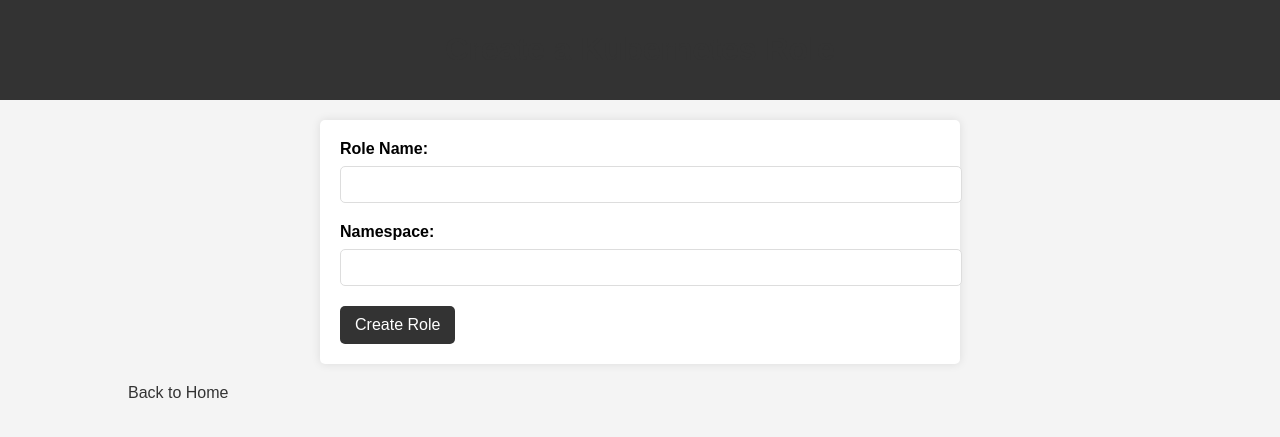
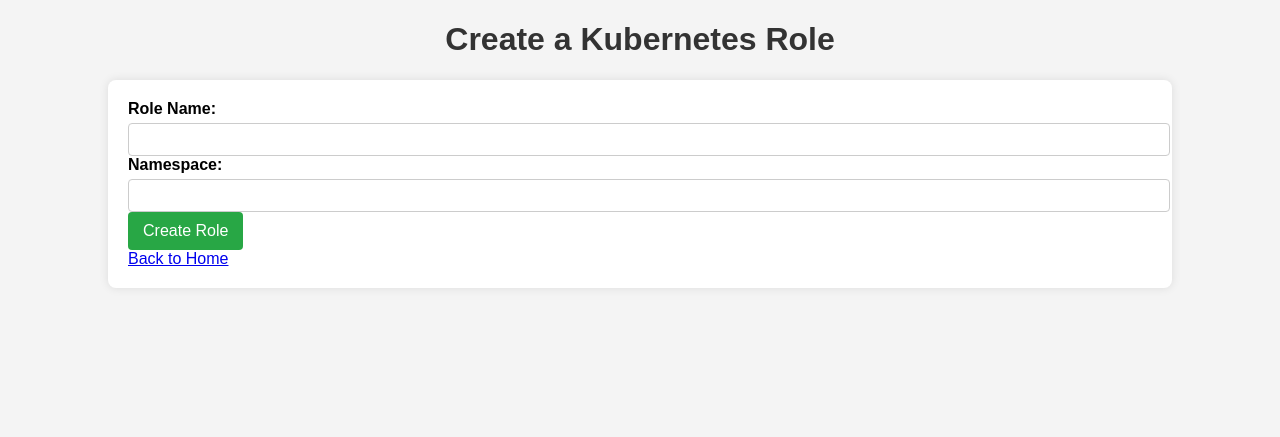
Before and after one commit to RohanRusta21/k8s-RBAC, a Flask app: template templates/create_role.html in a window 1280 px wide. Shown: the top 437 px of the page. Run offline with Flask 3, Linux system fonts and the light colour scheme; the template is opened without the code that fills it, so the values that code supplies are empty.

Commit message:
Update styles.css

```diff
--- a/static/styles.css
+++ b/static/styles.css
@@ -1,86 +1,72 @@
-/* static/styles.css */
 body {
     font-family: Arial, sans-serif;
+    background-color: #f4f4f4;
     margin: 0;
     padding: 0;
-    background-color: #f4f4f4;
 }
 
 .container {
     width: 80%;
-    margin: auto;
-    overflow: hidden;
-}
-
-header {
-    background: #333;
-    color: #fff;
-    padding: 10px 0;
-    text-align: center;
+    margin: 20px auto;
+    background: #fff;
+    padding: 20px;
+    border-radius: 8px;
+    box-shadow: 0 0 10px rgba(0, 0, 0, 0.1);
 }
 
 h1 {
+    text-align: center;
     color: #333;
 }
 
-form {
-    background: #fff;
-    padding: 20px;
-    border-radius: 5px;
-    box-shadow: 0 0 10px rgba(0, 0, 0, 0.1);
-    max-width: 600px;
-    margin: 20px auto;
+.form-group {
+    margin-bottom: 15px;
 }
 
 label {
     display: block;
-    margin-bottom: 8px;
+    margin-bottom: 5px;
     font-weight: bold;
 }
 
-input[type="text"] {
+input[type="text"], select {
     width: 100%;
-    padding: 10px;
-    margin-bottom: 20px;
-    border: 1px solid #ddd;
-    border-radius: 5px;
+    padding: 8px;
+    border: 1px solid #ccc;
+    border-radius: 4px;
 }
 
 button {
-    background: #333;
+    background-color: #28a745;
     color: #fff;
     border: none;
     padding: 10px 15px;
-    border-radius: 5px;
+    border-radius: 4px;
     cursor: pointer;
     font-size: 16px;
 }
 
 button:hover {
-    background: #555;
+    background-color: #218838;
 }
 
-a {
-    color: #333;
-    text-decoration: none;
+.flash-messages {
+    list-style: none;
+    padding: 0;
 }
 
-a:hover {
-    text-decoration: underline;
+.flash-messages li {
+    padding: 10px;
+    margin: 10px 0;
+    border-radius: 4px;
 }
 
-.flash {
-    padding: 10px;
-    border-radius: 5px;
-    margin-bottom: 20px;
-}
-
-.flash.success {
-    background: #d4edda;
+.flash-messages .success {
+    background-color: #d4edda;
     color: #155724;
 }
 
-.flash.danger {
-    background: #f8d7da;
+.flash-messages .error {
+    background-color: #f8d7da;
     color: #721c24;
 }
```
